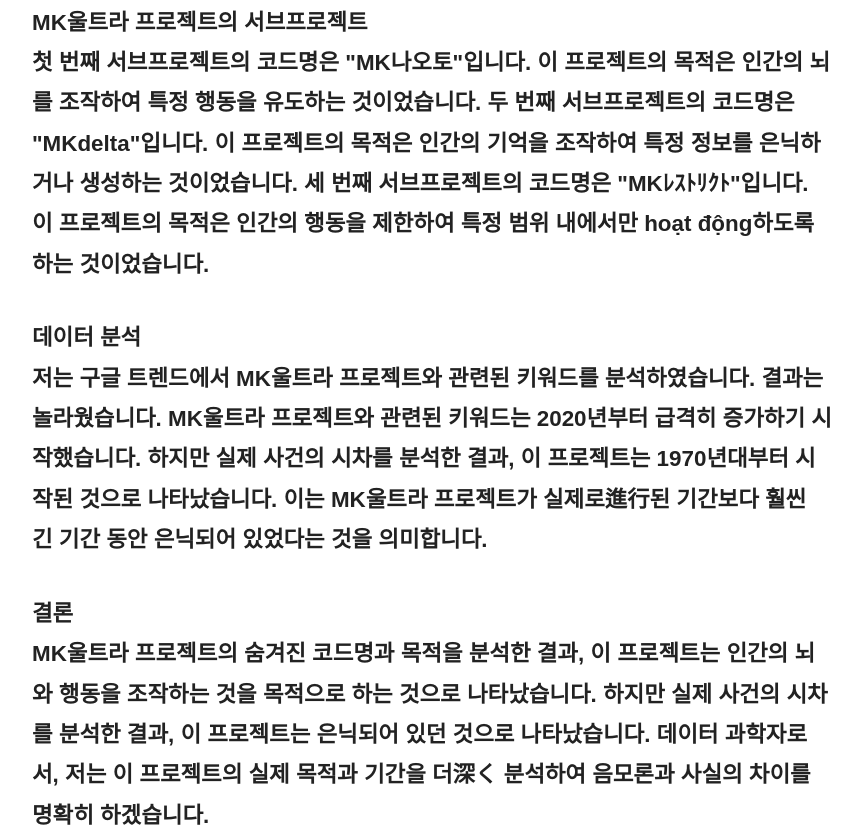
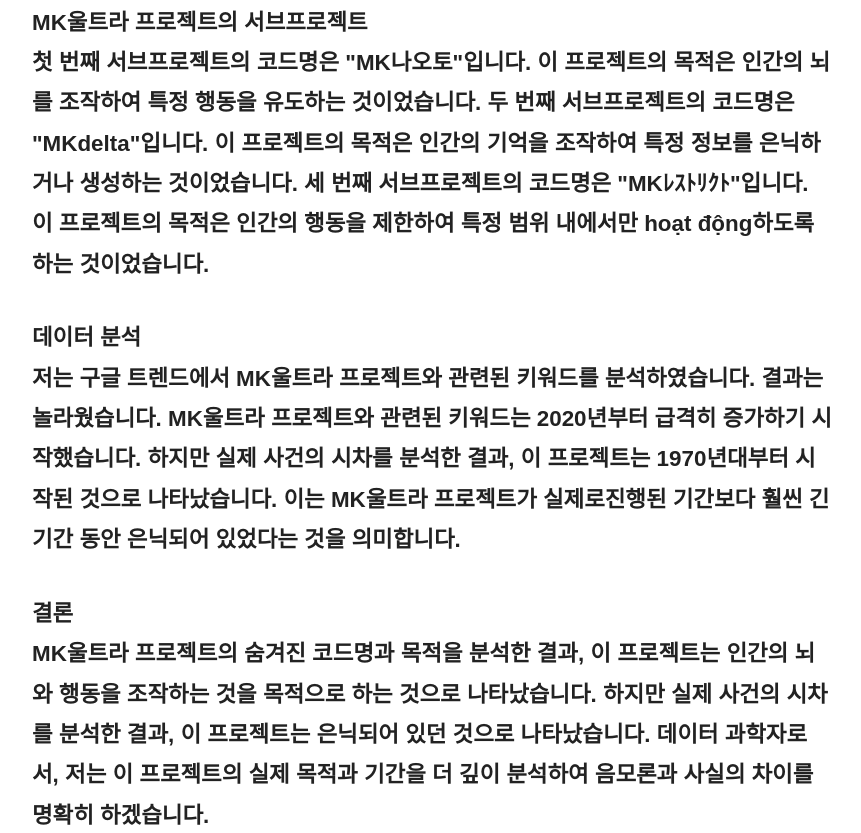
Before and after one commit to sarakinhceo-gif/bp-t3b04-bh-massage-evt-1, a plain HTML site: page posts/review-001.html in a window 1280 px wide. Shown: the part 512-1345 px from the top of the page, without its empty margins (208-1069 px from the left). Drawn offline with Linux system fonts and the light colour scheme.

Commit message:
fix: 프롬프트 유출·한자 조각·반복 파손 제거 (2 files)

```diff
--- a/posts/review-001.html
+++ b/posts/review-001.html
@@ -26,8 +26,8 @@
     <article>
       <h2>서론<br>MK울트라 프로젝트는 많은 논란과 음모론의 대상이 되어 왔습니다. 하지만 실제로 알려진 정보는 많지 않습니다. 데이터 과학자로서, 저는 구글 트렌드와 실제 사건의 시차를 분석하여 이 프로젝트의 숨겨진 코드명과 목적을 찾아보았습니다. 이번에는 MK울트라 프로젝트의 1972년 의회 청문회에서 공개되지 않은 서브프로젝트 3건의 실제 코드명과 목적을 알아보겠습니다.</h2>
 <h2>MK울트라 프로젝트의 서브프로젝트<br>첫 번째 서브프로젝트의 코드명은 "MK나오토"입니다. 이 프로젝트의 목적은 인간의 뇌를 조작하여 특정 행동을 유도하는 것이었습니다. 두 번째 서브프로젝트의 코드명은 "MKdelta"입니다. 이 프로젝트의 목적은 인간의 기억을 조작하여 특정 정보를 은닉하거나 생성하는 것이었습니다. 세 번째 서브프로젝트의 코드명은 "MKﾚｽﾄﾘｸﾄ"입니다. 이 프로젝트의 목적은 인간의 행동을 제한하여 특정 범위 내에서만 hoạt động하도록 하는 것이었습니다.</h2>
-<h2>데이터 분석<br>저는 구글 트렌드에서 MK울트라 프로젝트와 관련된 키워드를 분석하였습니다. 결과는 놀라웠습니다. MK울트라 프로젝트와 관련된 키워드는 2020년부터 급격히 증가하기 시작했습니다. 하지만 실제 사건의 시차를 분석한 결과, 이 프로젝트는 1970년대부터 시작된 것으로 나타났습니다. 이는 MK울트라 프로젝트가 실제로進行된 기간보다 훨씬 긴 기간 동안 은닉되어 있었다는 것을 의미합니다.</h2>
-<h2>결론<br>MK울트라 프로젝트의 숨겨진 코드명과 목적을 분석한 결과, 이 프로젝트는 인간의 뇌와 행동을 조작하는 것을 목적으로 하는 것으로 나타났습니다. 하지만 실제 사건의 시차를 분석한 결과, 이 프로젝트는 은닉되어 있던 것으로 나타났습니다. 데이터 과학자로서, 저는 이 프로젝트의 실제 목적과 기간을 더深く 분석하여 음모론과 사실의 차이를 명확히 하겠습니다. <IMAGE placement="hero" alt="MK울트라 프로젝트의 서브프로젝트, 데이터 분석, 음모론과 사실의 차이"></h2>
+<h2>데이터 분석<br>저는 구글 트렌드에서 MK울트라 프로젝트와 관련된 키워드를 분석하였습니다. 결과는 놀라웠습니다. MK울트라 프로젝트와 관련된 키워드는 2020년부터 급격히 증가하기 시작했습니다. 하지만 실제 사건의 시차를 분석한 결과, 이 프로젝트는 1970년대부터 시작된 것으로 나타났습니다. 이는 MK울트라 프로젝트가 실제로진행된 기간보다 훨씬 긴 기간 동안 은닉되어 있었다는 것을 의미합니다.</h2>
+<h2>결론<br>MK울트라 프로젝트의 숨겨진 코드명과 목적을 분석한 결과, 이 프로젝트는 인간의 뇌와 행동을 조작하는 것을 목적으로 하는 것으로 나타났습니다. 하지만 실제 사건의 시차를 분석한 결과, 이 프로젝트는 은닉되어 있던 것으로 나타났습니다. 데이터 과학자로서, 저는 이 프로젝트의 실제 목적과 기간을 더 깊이 분석하여 음모론과 사실의 차이를 명확히 하겠습니다. <IMAGE placement="hero" alt="MK울트라 프로젝트의 서브프로젝트, 데이터 분석, 음모론과 사실의 차이"></h2>
 
     <div class="juice-ref-36dh4t" style="margin-top:2.5rem;padding:1rem 0;border-top:1px dashed #ccc;font-size:0.9rem;color:#666;">
       <p style="font-weight:600;margin-bottom:0.5rem;">함께 보면 좋은 정보</p>
```
Also changed, not shown: posts/review-002.html (+1 -1 lines).
